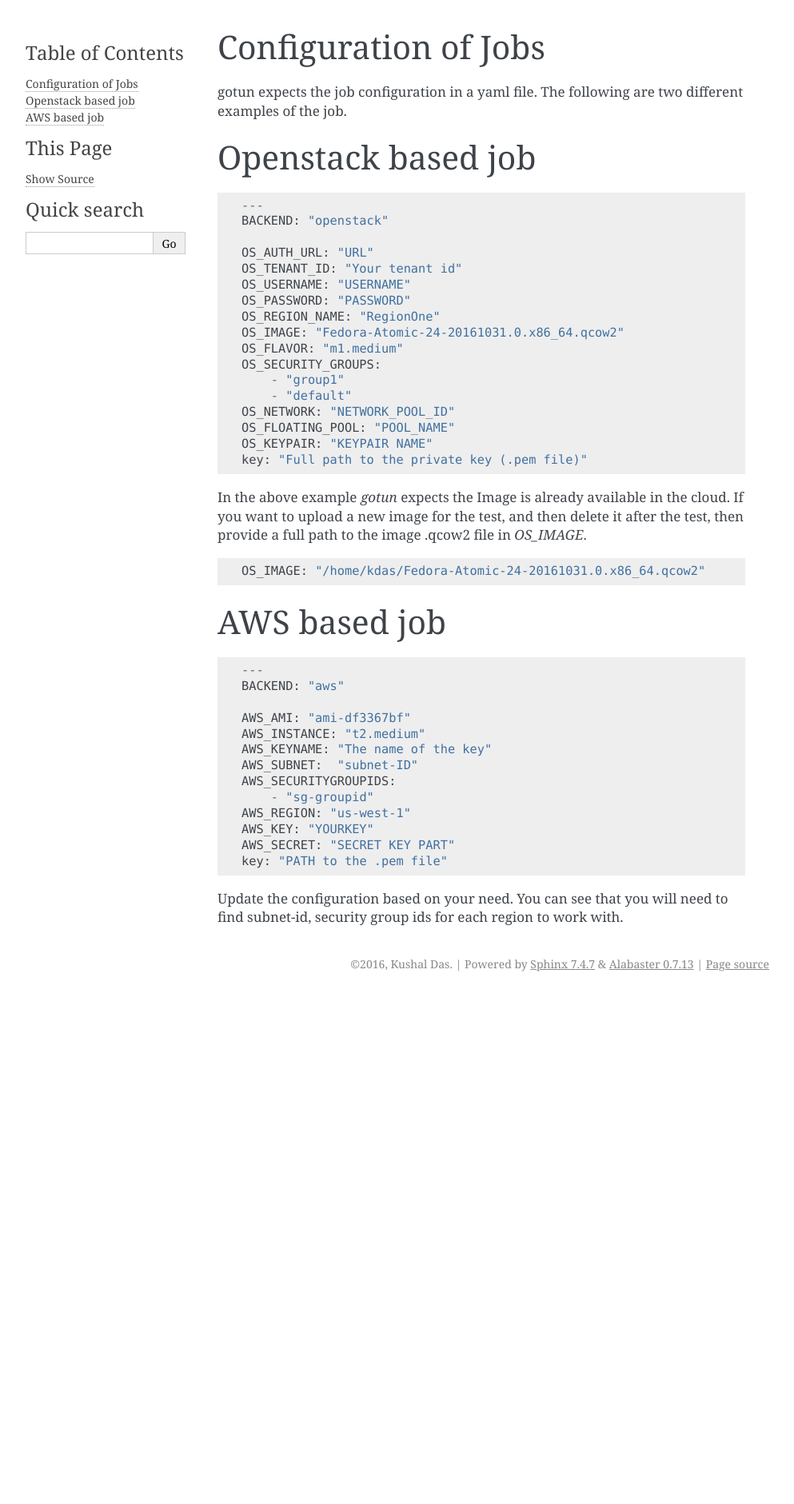
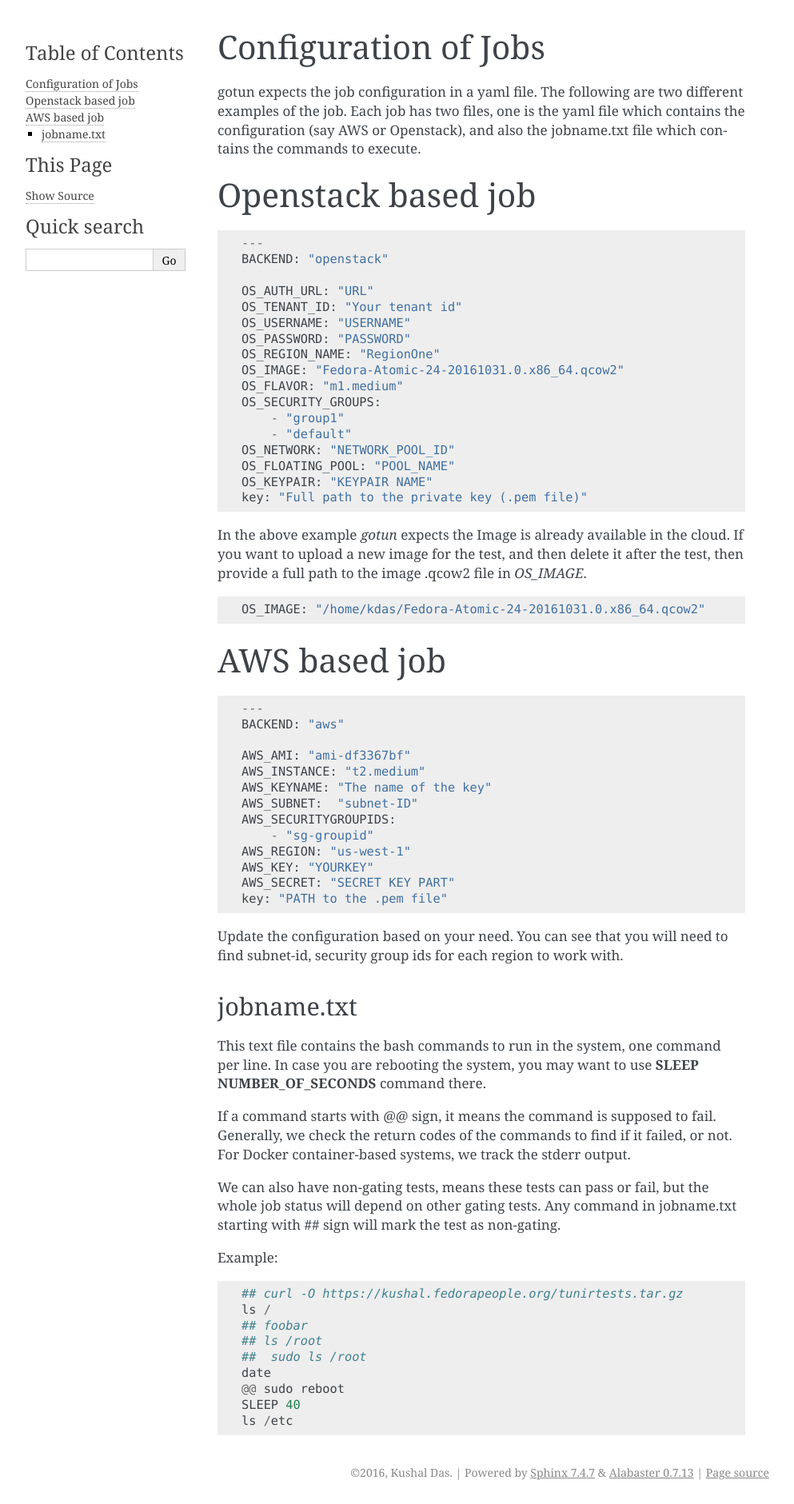
Before and after one commit to kushaldas/gotun, a Sphinx documentation site: the page built from docs/configuration.rst, in a window 1280 px wide. Shown: the whole page at 80% size, without its empty margins (148-1141 px from the left). Built offline with Sphinx 7.4.7, drawn with Linux system fonts in a browser that asks for light colours; before the commit the page ends 1245 px from its top, so only the background shows below that.

Commit message:
Updates for jobname.txt

```diff
--- a/docs/configuration.rst
+++ b/docs/configuration.rst
@@ -2,7 +2,9 @@ Configuration of Jobs
 ======================
 
 gotun expects the job configuration in a yaml file. The following are two
-different examples of the job.
+different examples of the job. Each job has two files, one is the yaml file
+which contains the configuration (say AWS or Openstack), and also the jobname.txt
+file which contains the commands to execute.
 
 
 Openstack based job
@@ -55,4 +57,29 @@ AWS based job
     AWS_SECRET: "SECRET KEY PART"
     key: "PATH to the .pem file"
 
-Update the configuration based on your need. You can see that you will need to find subnet-id, security group ids for each region to work with.
+Update the configuration based on your need. You can see that you will need to
+find subnet-id, security group ids for each region to work with.
+
+jobname.txt
+------------
+
+This text file contains the bash commands to run in the system, one command per line. In case you are
+rebooting the system, you may want to use **SLEEP NUMBER_OF_SECONDS** command there.
+
+If a command starts with @@ sign, it means the command is supposed to fail. Generally, we check the return codes
+of the commands to find if it failed, or not. For Docker container-based systems, we track the stderr output.
+
+We can also have non-gating tests, means these tests can pass or fail, but the whole job status will depend
+on other gating tests. Any command in jobname.txt starting with ## sign will mark the test as non-gating.
+
+Example::
+
+    ## curl -O https://kushal.fedorapeople.org/tunirtests.tar.gz
+    ls /
+    ## foobar
+    ## ls /root
+    ##  sudo ls /root
+    date
+    @@ sudo reboot
+    SLEEP 40
+    ls /etc
```
